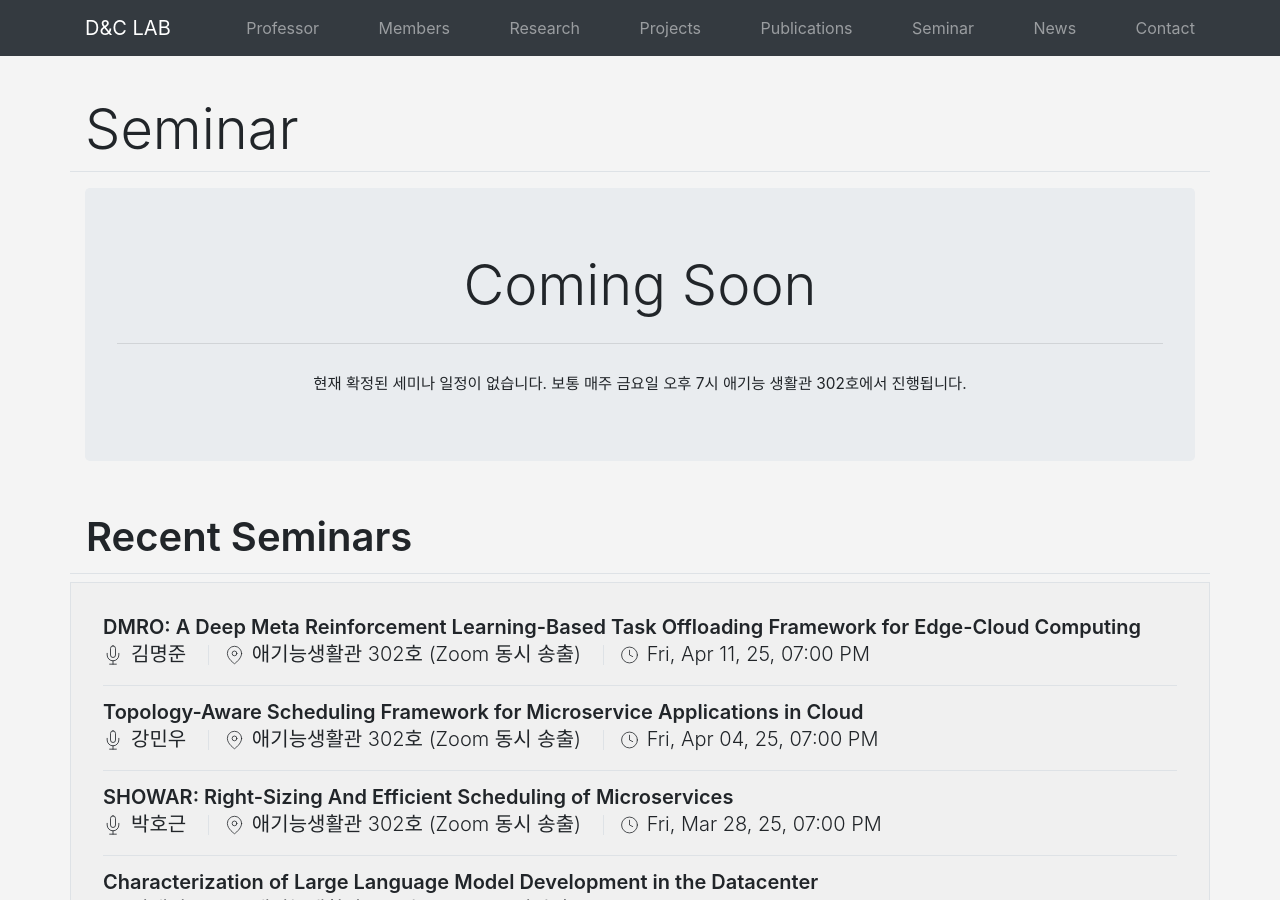
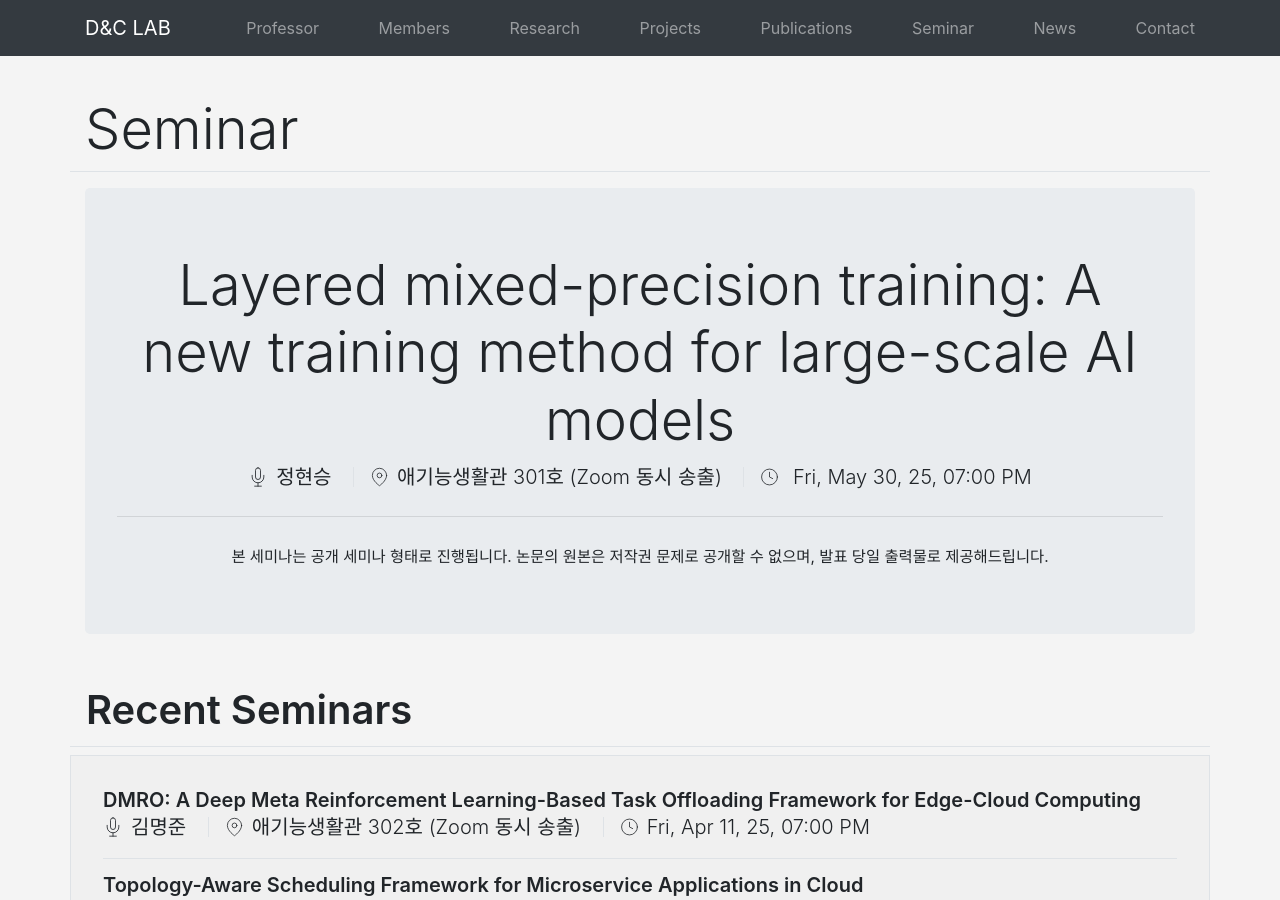
Before and after one commit to KU-Cloud/ku-cloud.github.io, a Jekyll site: the page built from seminar.html, in a window 1280 px wide and 900 px high. Built offline with Jekyll 4.4.1, drawn with Linux system fonts in a browser that asks for light colours.

Commit message:
update: updated weekly seminar

```diff
--- a/_data/seminars.yaml
+++ b/_data/seminars.yaml
@@ -1099,3 +1099,7 @@
   speacker: 김명준
   date: 2025-04-11T19:00:00.000+0900
   location: 애기능생활관 302호 (Zoom 동시 송출)
+- title: 'Layered mixed-precision training: A new training method for large-scale AI models'
+  speacker: 정현승
+  date: 2025-05-30T19:00:00.000+0900
+  location: 애기능생활관 301호 (Zoom 동시 송출)
```
